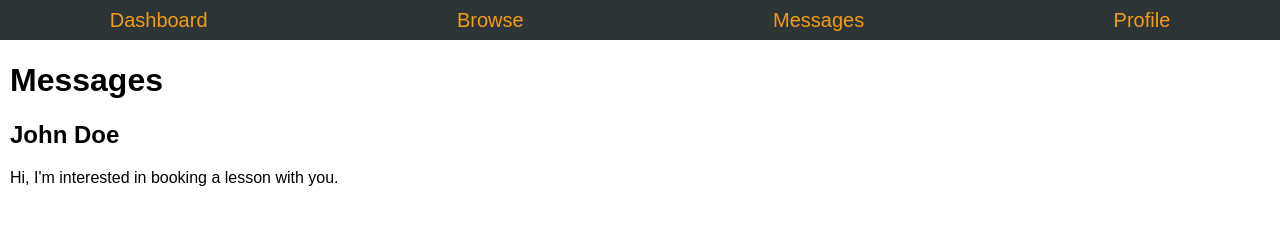
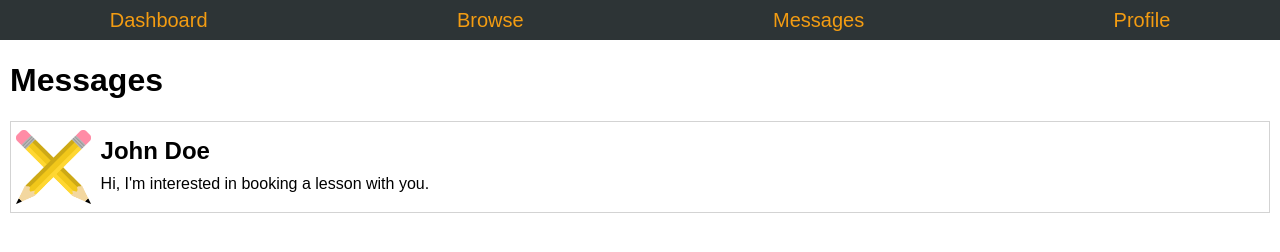
Before and after one commit to stevenruidigao/326-project, a website with bundled scripts: page src/client/messages.html in a window 1280 px wide. Built offline with nearby package versions, Linux system fonts and the light colour scheme.

Commit message:
work on messages

```diff
--- a/src/client/messages.html
+++ b/src/client/messages.html
@@ -17,8 +17,11 @@
         <div id="messages" class="main-content">
             <h1>Messages</h1>
             <div class="message">
-                <h2>John Doe</h2>
-                <p>Hi, I'm interested in booking a lesson with you.</p>
+                <img src="/logo.png" alt="Profile picture">
+                <div>
+                    <h2>John Doe</h2>
+                    <p>Hi, I'm interested in booking a lesson with you.</p>
+                </div>
             </div>
         </div>
     </body>
--- a/src/client/styles.css
+++ b/src/client/styles.css
@@ -5,6 +5,29 @@ body {
 
 .main-content {
     margin: 10px;
+}
+
+.message {
+    display: flex;
+    height: 80px;
+    gap: 10px;
+    border: lightgrey solid 1px;
+    padding: 5px;
+}
+
+.message img, .message image {
+    width: auto;
+    height: 100%;
+    overflow: hidden;
+    object-fit: contain;
+}
+
+.message div {
+    width: 100%;
+}
+
+.message div h2, .message div p {
+    margin: 10px 0;
 }
 
 #navigation-bar {
```
Also changed, not shown: src/client/logo.png (added).
